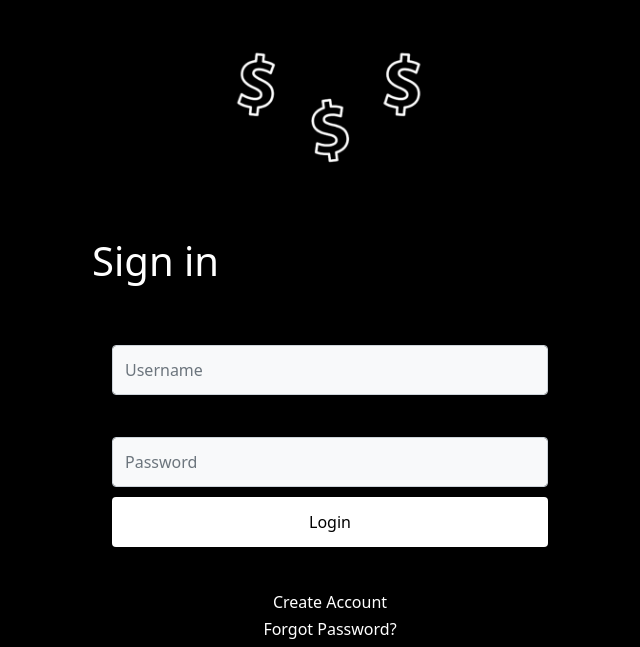
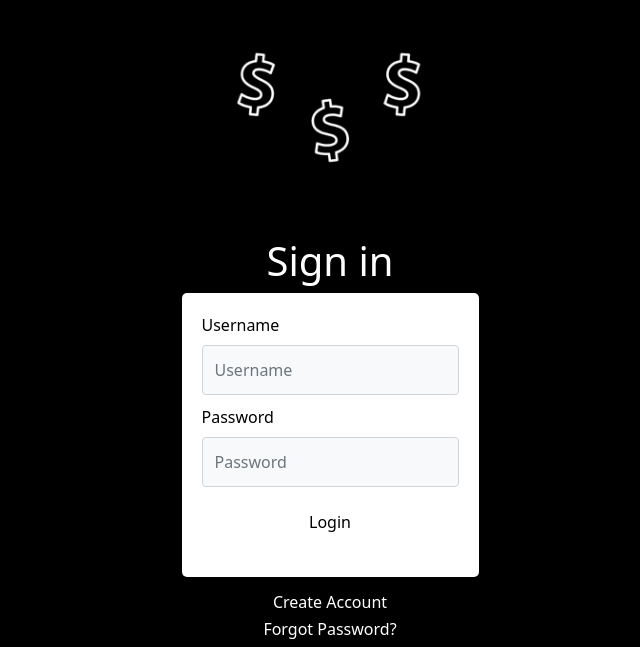
Before and after one commit to AndrewGuadi/doughDiaries, a Flask app: page /login in a window 1280 px wide. Shown: the part 260-907 px from the top of the page, without its empty margins (310-950 px from the left). Run offline with Flask 3, Linux system fonts and the light colour scheme; some libraries are stand-ins or nearby versions.

Commit message:
Updated css for form container

```diff
--- a/static/css/login.css
+++ b/static/css/login.css
@@ -5,7 +5,9 @@ body {
 
 form {
     color: black;
+    background-color: white; /* Better contrast for form readability */
     padding: 20px;
+    border-radius: 5px;
 }
 
 #alert-container {
@@ -28,6 +30,19 @@ form {
     width: 100%; /* Full width */
     max-width: 400px; /* Maximum width */
     margin: auto; /* Centering */
+}
+
+.form-container {
+    display: flex;
+    flex-direction: column;
+    align-items: center;
+    width: 100%;
+}
+
+h1 {
+    color: white;
+    margin-bottom: 20px;
+    text-align: center;
 }
 
 .form-control, .btn {
```
